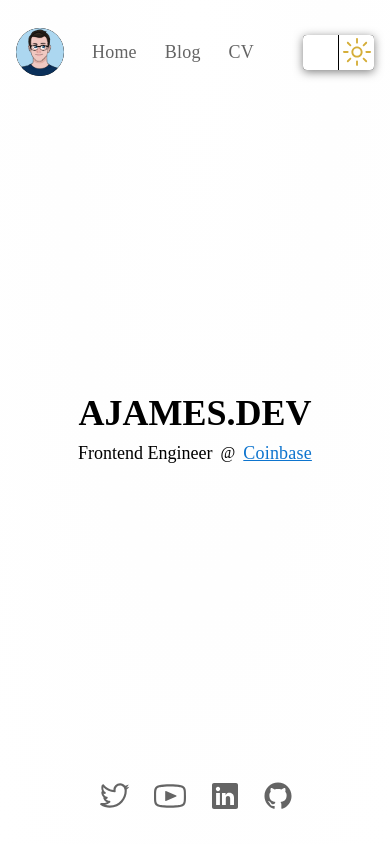
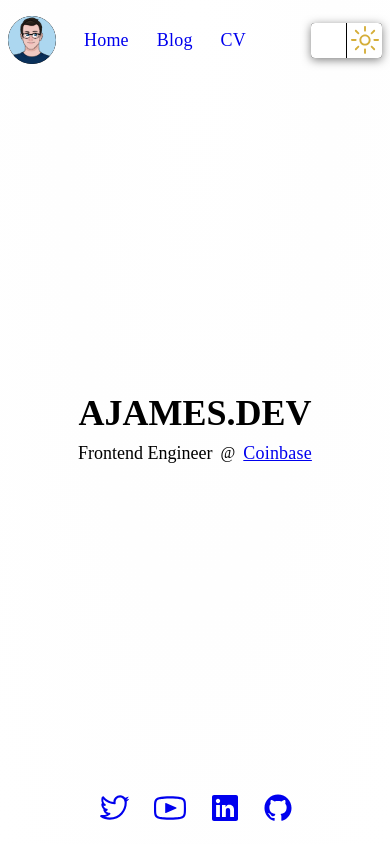
Before and after one commit to phunkren/ajames, a Next.js app: page / in a window 390 px wide. Built offline with nearby package versions, Linux system fonts and the light colour scheme.

Commit message:
add responsive gutter on layout

```diff
--- a/components/Layout.tsx
+++ b/components/Layout.tsx
@@ -31,7 +31,7 @@
 });
 
 export function RootLayout({ children }) {
-  const theme = useTheme();
+  const { theme } = useTheme();
 
   return (
     <VStack
@@ -46,11 +46,11 @@
 
 export function Layout({ children }) {
   return (
-    <VStack spacingHorizontal={4} flexGrow>
+    <VStack spacingHorizontal={{ "@initial": 2, "@bp2": 4 }} flexGrow>
       <HStack
         as="header"
-        spacingVertical={7}
-        gap={7}
+        spacingVertical={{ "@initial": 4, "@bp2": 7 }}
+        gap={{ "@initial": 4, "@bp2": 7 }}
         justifyContent="space-between"
         alignItems="center"
       >
@@ -71,8 +71,7 @@
 
       <HStack
         as="footer"
-        spacingHorizontal={3}
-        spacingVertical={7}
+        spacingVertical={{ "@initial": 4, "@bp2": 7 }}
         justifyContent="center"
       >
         <Social />
```
